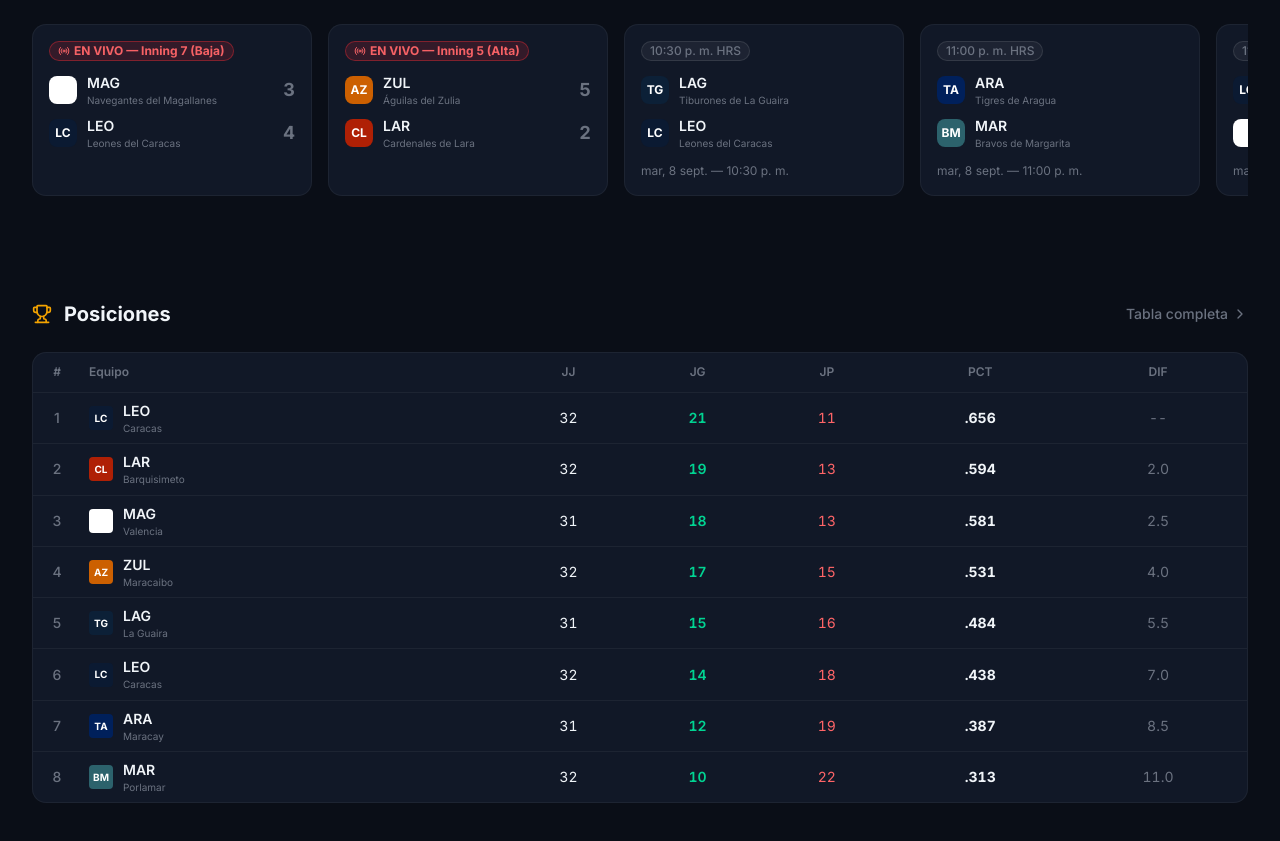
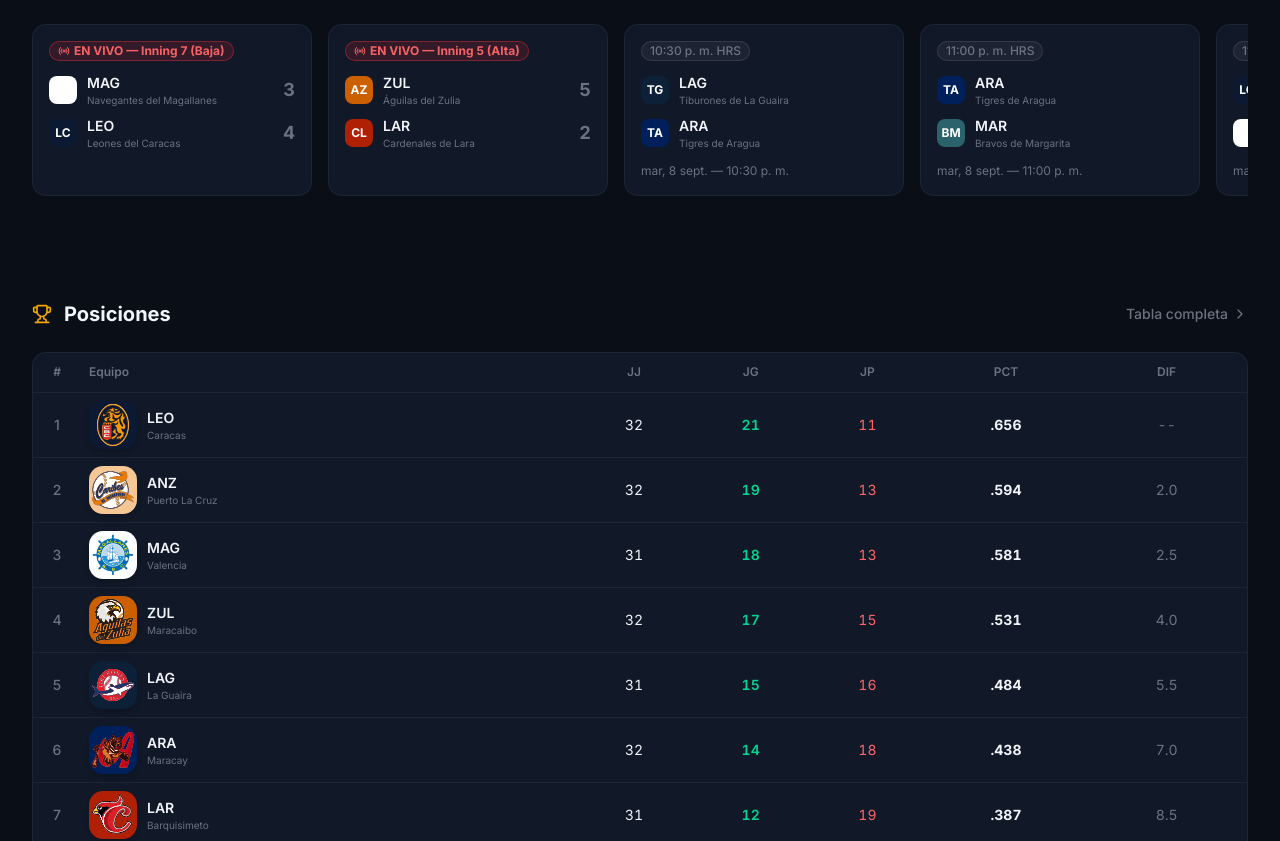
Before and after one commit to CW-75/lvbp-project, a Next.js app in the folder web/: page / in a window 1280 px wide. Shown: the part 708-1549 px from the top of the page. Built offline with nearby package versions, Linux system fonts and the light colour scheme.

Commit message:
fix(web): correct mock data team IDs, fix tailwind has-[] syntax in table, and use TeamLogo in standings

```diff
--- a/web/src/components/landing/standings-section.tsx
+++ b/web/src/components/landing/standings-section.tsx
@@ -1,4 +1,3 @@
-import { standings } from "@/lib/mock-data";
 import {
   Table,
   TableBody,
@@ -7,7 +6,9 @@
   TableHeader,
   TableRow,
 } from "@/components/ui/table";
-import { Trophy, ChevronRight } from "lucide-react";
+import { standings } from "@/lib/mock-data";
+import { ChevronRight, Trophy } from "lucide-react";
+import { TeamLogo } from "../ui/team-logo";
 
 export function StandingsSection() {
   return (
@@ -67,12 +68,13 @@
                   </TableCell>
                   <TableCell>
                     <div className="flex items-center gap-2.5">
-                      <div
+                      {/* <div
                         className="flex size-6 items-center justify-center rounded text-[10px] font-bold text-white"
                         style={{ backgroundColor: entry.team.primaryColor }}
                       >
                         {entry.team.logoInitials}
-                      </div>
+                      </div> */}
+                      <TeamLogo team={entry.team} />
                       <div>
                         <p className="text-sm font-semibold text-foreground">
                           {entry.team.shortName}
--- a/web/src/components/ui/table.tsx
+++ b/web/src/components/ui/table.tsx
@@ -1,7 +1,7 @@
 "use client"
 
+import { cn } from "cn"
 import * as React from "react"
-import { cn } from "cn"
 
 function Table({ className, ...props }: React.ComponentProps<"table">) {
   return (
@@ -69,7 +69,7 @@
     <th
       data-slot="table-head"
       className={cn(
-        "h-10 px-2 text-left align-middle font-medium whitespace-nowrap text-foreground [&:has([role=checkbox])]:pr-0",
+        "h-10 px-2 text-left align-middle font-medium whitespace-nowrap text-foreground has-[[role=checkbox]]:pr-0",
         className
       )}
       {...props}
@@ -82,7 +82,7 @@
     <td
       data-slot="table-cell"
       className={cn(
-        "p-2 align-middle whitespace-nowrap [&:has([role=checkbox])]:pr-0",
+        "p-2 align-middle whitespace-nowrap has-[[role=checkbox]]:pr-0",
         className
       )}
       {...props}
@@ -104,12 +104,6 @@
 }
 
 export {
-  Table,
-  TableHeader,
-  TableBody,
-  TableFooter,
-  TableHead,
-  TableRow,
-  TableCell,
-  TableCaption,
+  Table, TableBody, TableCaption, TableCell, TableFooter,
+  TableHead, TableHeader, TableRow
 }
--- a/web/src/components/ui/team-logo.tsx
+++ b/web/src/components/ui/team-logo.tsx
@@ -16,9 +16,9 @@
   return (
     <div
       className={cn(
-        "flex size-16 sm:size-12 shrink-0 items-center justify-center rounded-xl font-bold text-white text-sm shadow-md overflow-hidden transition-all",
+        "flex shrink-0 size-12 items-center justify-center rounded-xl font-bold text-white text-sm shadow-md overflow-hidden transition-all",
         size === "sm" && "size-8 text-xs rounded-lg",
-        size === "lg" && "size-20 sm:size-16 text-base rounded-2xl",
+        size === "lg" && "size-16 sm:size-16 text-base rounded-2xl",
         className
       )}
       style={{ backgroundColor: team.primaryColor }}
--- a/web/src/lib/mock-data.ts
+++ b/web/src/lib/mock-data.ts
@@ -82,7 +82,7 @@
     logoInitials: "TG",
   },
   {
-    id: "cda",
+    id: "cdl",
     name: "Cardenales de Lara",
     shortName: "LAR",
     city: "Barquisimeto",
@@ -100,7 +100,7 @@
     logoUrl: "/logo-aguilas.svg",
   },
   {
-    id: "cda_or",
+    id: "cda",
     name: "Caribes de Anzoátegui",
     shortName: "ANZ",
     city: "Puerto La Cruz",
@@ -118,7 +118,7 @@
     logoInitials: "BM",
   },
   {
-    id: "cdl",
+    id: "tda",
     name: "Tigres de Aragua",
     shortName: "ARA",
     city: "Maracay",
@@ -155,7 +155,7 @@
   },
   {
     id: "g2",
-    homeTeam: getTeam("cda"),
+    homeTeam: getTeam("cdl"),
     awayTeam: getTeam("adz"),
     homeScore: 2,
     awayScore: 5,
@@ -174,7 +174,7 @@
   {
     id: "g-sep7-3",
     homeTeam: getTeam("tdlg"),
-    awayTeam: getTeam("cdl"),
+    awayTeam: getTeam("tda"),
     homeScore: 6,
     awayScore: 2,
     inning: 9,
@@ -192,7 +192,7 @@
   },
   {
     id: "g-sep7-4",
-    homeTeam: getTeam("cda_or"),
+    homeTeam: getTeam("cda"),
     awayTeam: getTeam("bdm"),
     homeScore: 8,
     awayScore: 7,
@@ -228,7 +228,7 @@
   {
     id: "g4",
     homeTeam: getTeam("bdm"),
-    awayTeam: getTeam("cdl"),
+    awayTeam: getTeam("tda"),
     homeScore: 0,
     awayScore: 0,
     inning: 0,
@@ -256,7 +256,7 @@
   {
     id: "g-sep8-4",
     homeTeam: getTeam("adz"),
-    awayTeam: getTeam("cda_or"),
+    awayTeam: getTeam("cda"),
     homeScore: 0,
     awayScore: 0,
     inning: 0,
@@ -291,7 +291,7 @@
   {
     id: "g-sep6-2",
     homeTeam: getTeam("ndm"),
-    awayTeam: getTeam("cda"),
+    awayTeam: getTeam("cdl"),
     homeScore: 3,
     awayScore: 1,
     inning: 9,
@@ -325,7 +325,7 @@
   },
   {
     id: "g-sep9-2",
-    homeTeam: getTeam("cda"),
+    homeTeam: getTeam("cdl"),
     awayTeam: getTeam("tda"),
     homeScore: 0,
     awayScore: 0,
```
